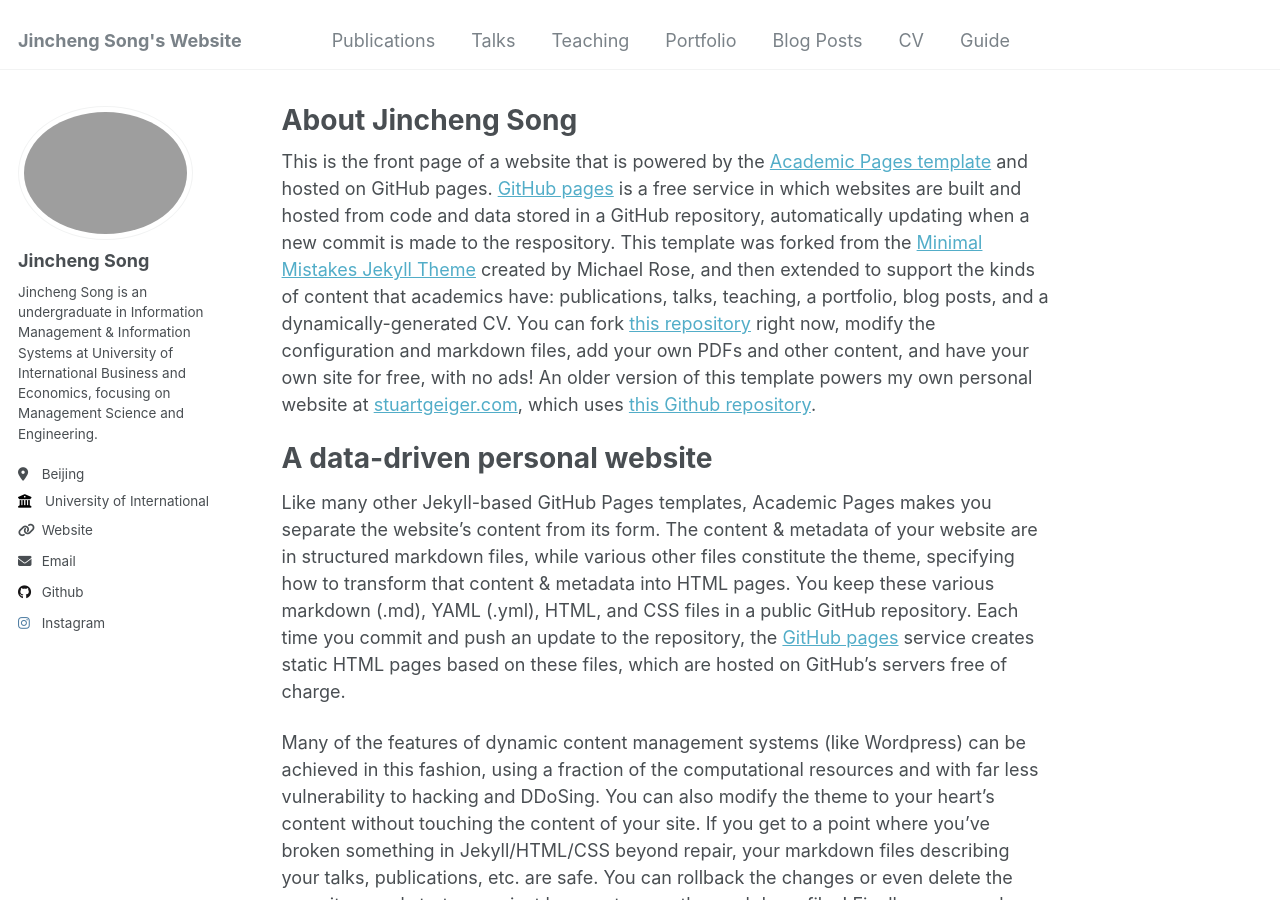
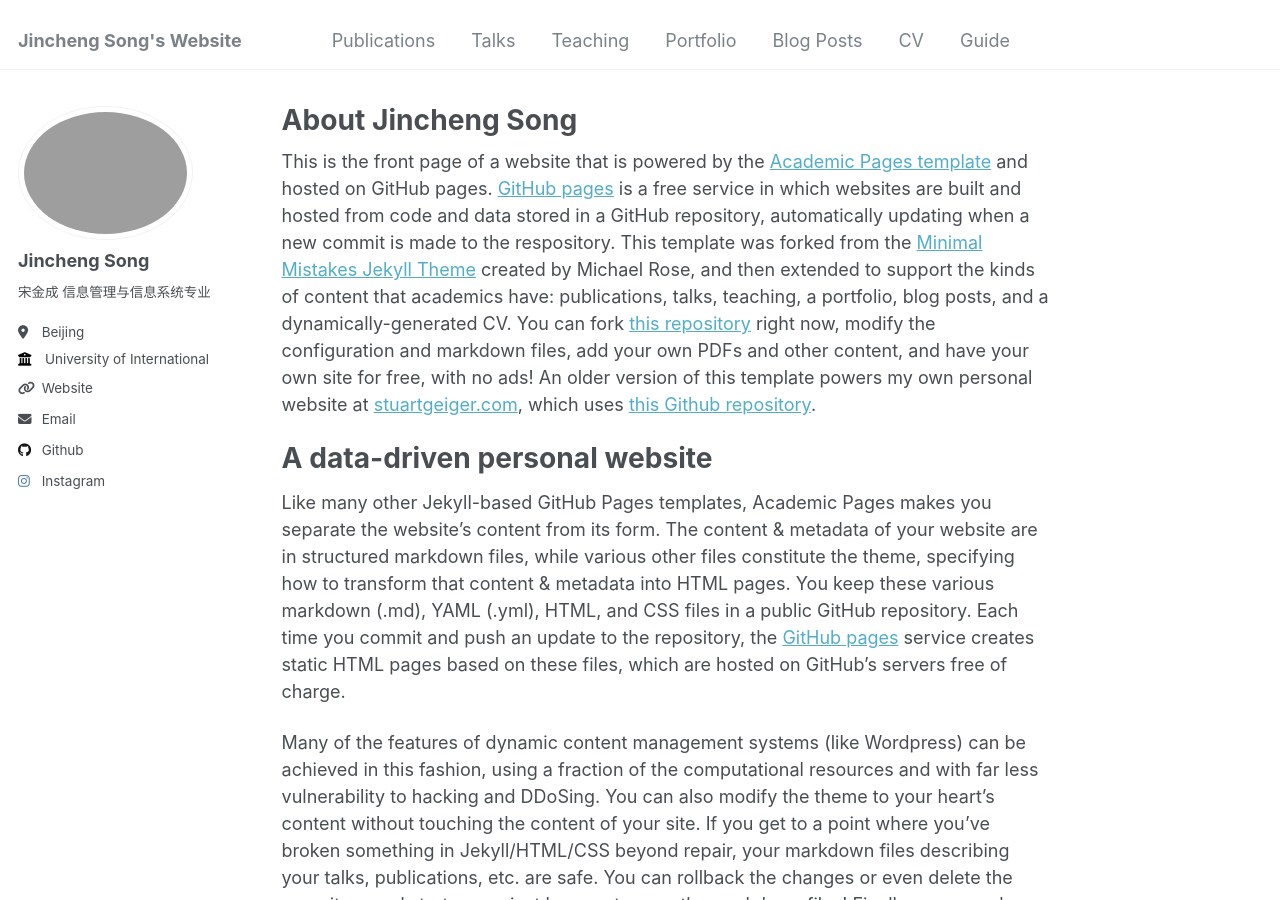
Before and after one commit to henrysong2003/henrysong2003.github.io, a Jekyll site: the page built from _pages/about.md, in a window 1280 px wide and 900 px high. Built offline with Jekyll 4.4.1, drawn with Linux system fonts in a browser that asks for light colours.

Commit message:
Update _config.yml

```diff
--- a/_config.yml
+++ b/_config.yml
@@ -24,7 +24,7 @@ author:
   avatar           : "profile.png"
   name             : "Jincheng Song"
   pronouns         : # example: "she/her"
-  bio              : "Jincheng Song is an undergraduate in Information Management & Information Systems at University of International Business and Economics, focusing on Management Science and Engineering."
+  bio              : "宋金成 信息管理与信息系统专业"
   location         : "Beijing"
   employer         : "University of International Business and Economics"
   uri              : "https://henrysong2003.github.io/"
```
